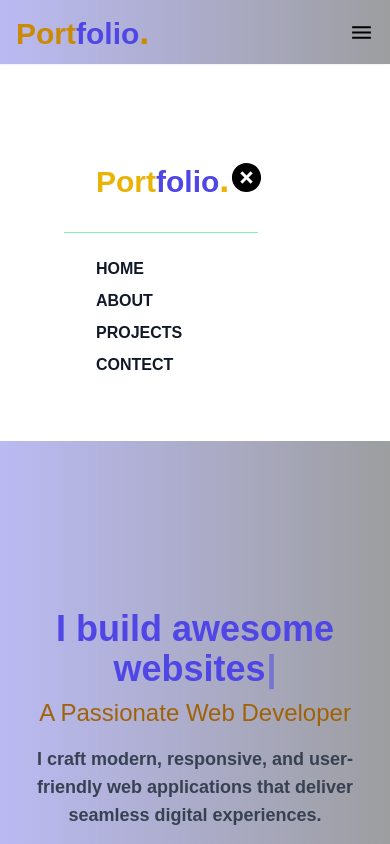
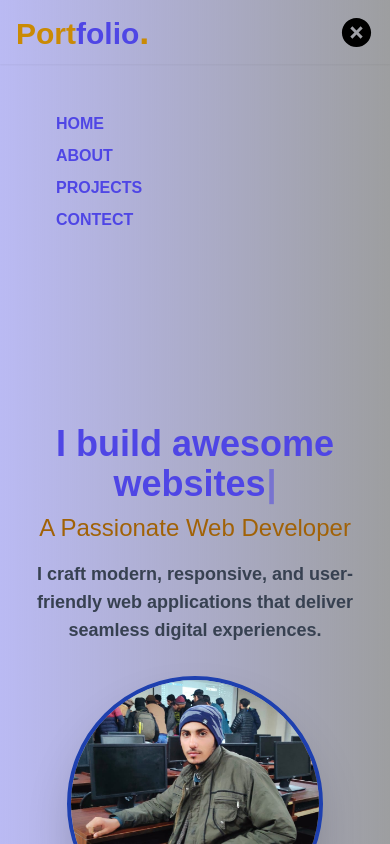
Before and after one commit to Mashoodgondal/Portfolio, a Next.js app in the folder portfolio/: page / in a window 390 px wide. Both pictures are taken after a click on the element 361 px from the left and 32 px from the top of the page. Shown: the top 844 px of the page. Built offline with nearby package versions, Linux system fonts and the light colour scheme.

Commit message:
navUpdation

```diff
--- a/portfolio/app/(components)/navebar/page.js
+++ b/portfolio/app/(components)/navebar/page.js
@@ -58,39 +58,44 @@ const NaveBar = () => {
                             </li>
 
                         </ul>
-                        <div onClick={handleNave} className="md:hidden cursor-pointer">
+                        {!nav ? (<div onClick={handleNave} className="md:hidden cursor-pointer">
                             <IoMdMenu size={25} />
-                        </div>
+                        </div>) : (<div
+                            onClick={handleNave}
+                            className=" rounded-full md:hidden  cursor-pointer"
+                        >
+                            <RiCloseCircleFill size={35} />
+                        </div>)}
                     </div>
                 </div>
             </nav>
             {/* MOBILE Nave */}
-            <div className={`${nav && "md:hidden p-6 bg-white w-full"}`}>
+            <div className={`${nav && "md:hidden p-6 w-1/2"}`}>
                 <div
                     className={`${nav
-                        ? " w-[80%] sm:w-[70%] md:w-[85%]  p-10 ease-in duration-500"
+                        ? " w-[80%] sm:w-[70%] md:w-[85%]   ease-in duration-500"
                         : "fixed left-[-100%] p-10 ease-in duration-1000"
                         }`}
                 >
-                    <div className=" p-8 border-b border-green-300   flex item-center justify-between">
-                        <div>
+                    {/* <div className=" p-8    flex item-center justify-between"> */}
+                    {/* <div>
                             <a href="#" className="text-yellow-500 text-3xl font-bold">
                                 Port<span className="text-indigo-600">folio</span>
                                 <span className="text-yellow-500 text-4xl">.</span>
                             </a>
-                        </div>
-                        <div
+                        </div> */}
+                    {/* <div
                             onClick={handleNave}
                             className=" rounded-full  cursor-pointer"
                         >
                             <RiCloseCircleFill size={35} />
-                        </div>
-                    </div>
+                        </div> */}
+                    {/* </div> */}
                     <ul className="flex flex-col uppercase space-y-2 mt-6 font-bold text-gray-600 ml-8 ">
                         <li>
                             <a
                                 href="#"
-                                className="text-gray-900 hover:text-blue-600  "
+                                className="text-indigo-600 hover:text-yellow-600 hover:border-b hover:border-yellow-500  "
                             >
                                 Home
                             </a>
@@ -98,7 +103,7 @@ const NaveBar = () => {
                         <li>
                             <a
                                 href="#"
-                                className="text-gray-900 hover:text-blue-600  "
+                                className="text-indigo-600 hover:text-yellow-600 hover:border-b hover:border-yellow-500  "
                             >
                                 ABOUT
                             </a>
@@ -106,7 +111,7 @@ const NaveBar = () => {
                         <li>
                             <a
                                 href="#"
-                                className="text-gray-900 hover:text-blue-600   "
+                                className="text-indigo-600 hover:text-yellow-600 hover:border-b hover:border-yellow-500   "
                             >
                                 PROJECTS
                             </a>
@@ -114,7 +119,7 @@ const NaveBar = () => {
                         <li>
                             <a
                                 href="#"
-                                className="text-gray-900 hover:text-blue-600  "
+                                className="text-indigo-600 hover:text-yellow-600 hover:border-b hover:border-yellow-500  "
                             >
                                 CONTECT
                             </a>
--- a/portfolio/app/home/page.js
+++ b/portfolio/app/home/page.js
@@ -42,7 +42,7 @@ export default function Hero() {
                         alt="Profile Picture"
                         layout="fill"
                         objectFit="cover"
-                        className="rounded-full shadow-2xl border-4 border-blue-800"
+                        className="rounded-full shadow-2xl border-[4px] border-blue-800"
                     />
                 </div>
             </div>
```
